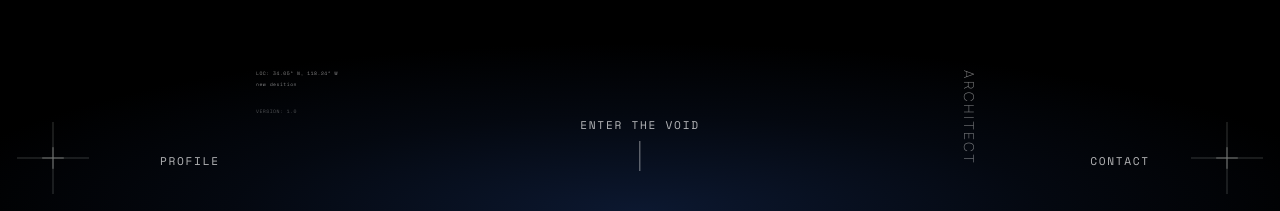
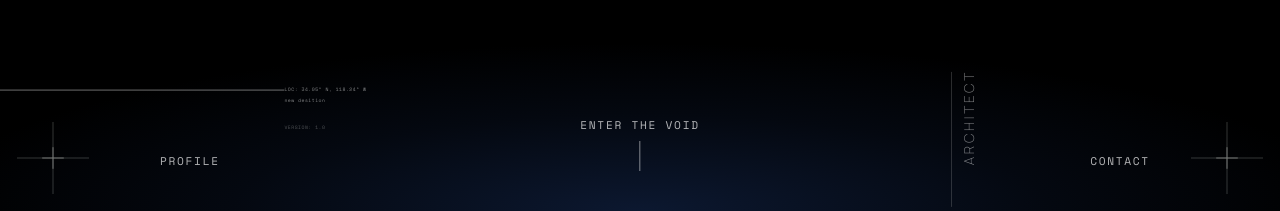
Before and after one commit to Igorvl/ksar-site, a React (Vite) app: page / in a window 1280 px wide. Shown: the part 589-800 px from the top of the page. Built offline with nearby package versions, Linux system fonts and the light colour scheme.

Commit message:
Add decorative lines: vertical above ARCHITECT, horizontal aligned with LOC text

```diff
--- a/src/components/CustomCursor.css
+++ b/src/components/CustomCursor.css
@@ -1,19 +1,22 @@
 .custom-cursor {
     position: fixed;
-    width: 40px;
-    height: 40px;
+    width: 80px;
+    height: 80px;
     border: 1px solid rgba(255, 255, 255, 0.5);
     border-radius: 50%;
     pointer-events: none;
     z-index: 9999;
-    transform: translate(-50%, -50%);
+    transform: translate(0, 0);
+    /* Bottom-right of cursor */
     transition: width 0.3s ease, height 0.3s ease, border-color 0.3s ease;
     mix-blend-mode: difference;
+    backdrop-filter: blur(3px);
+    -webkit-backdrop-filter: blur(3px);
 }
 
 .custom-cursor.hovering {
-    width: 60px;
-    height: 60px;
+    width: 100px;
+    height: 100px;
     border-color: rgba(255, 255, 255, 0.8);
 }
 
--- a/src/components/CustomCursor.jsx
+++ b/src/components/CustomCursor.jsx
@@ -42,7 +42,7 @@ function CustomCursor() {
 
         // Smooth follow animation
         const animate = () => {
-            const ease = 0.15
+            const ease = 0.03
             cursorX += (mouseX - cursorX) * ease
             cursorY += (mouseY - cursorY) * ease
 
--- a/src/components/HeroSection.css
+++ b/src/components/HeroSection.css
@@ -190,6 +190,24 @@
     gap: 2rem;
 }
 
+.hero-nav__architect-wrapper {
+    display: flex;
+    flex-direction: column;
+    align-items: center;
+    position: relative;
+}
+
+.hero-nav__line-vertical {
+    position: absolute;
+    bottom: 100%;
+    left: 50%;
+    transform: translateX(-50%);
+    height: calc(100vh - 2.5rem - 100%);
+    width: auto;
+    margin-bottom: 0.5rem;
+    pointer-events: none;
+}
+
 /* === HERO CONTENT === */
 .hero-content {
     position: relative;
--- a/src/components/HeroSection.jsx
+++ b/src/components/HeroSection.jsx
@@ -82,9 +82,16 @@ function HeroSection() {
                     <span className="hero-nav__cta-line" />
                 </a>
                 <div className="hero-nav__right-group">
-                    <span className="hero-nav__label hero-nav__label--vertical">
-                        ARCHITECT
-                    </span>
+                    <div className="hero-nav__architect-wrapper">
+                        <img
+                            src="/lineV.svg"
+                            alt=""
+                            className="hero-nav__line-vertical"
+                        />
+                        <span className="hero-nav__label hero-nav__label--vertical">
+                            ARCHITECT
+                        </span>
+                    </div>
                     <a href="#contact" className="hero-nav__link">
                         CONTACT
                     </a>
--- a/src/pages/HomePage.css
+++ b/src/pages/HomePage.css
@@ -125,6 +125,21 @@
     color: #fff;
 }
 
+/* Horizontal line from left edge, aligned with first LOC text line */
+.line-horizontal {
+    position: fixed;
+    bottom: calc(10% + 3.3rem);
+    left: -1vh;
+    transform: rotate(90deg);
+    transform-origin: bottom left;
+    width: 3vh;
+    height: 37vh;
+    pointer-events: none;
+    opacity: 0.7;
+    z-index: 40;
+    max-height: 38vh;
+}
+
 /* ============================================
    SIDE VERTICAL TEXT (Fixed Positioning)
    Шрифт: Manrope (--font-label)
@@ -163,7 +178,25 @@
     color: rgba(255, 255, 255, 0.5);
 }
 
+/* Vertical line from bottom edge to ARCHITECT */
+.line-vertical {
+    position: absolute;
+    top: auto;
+    /* bottom: 100%; */
+    left: -50%;
+    /* transform: translateX(-50%); */
+    height: calc(100vh - 35rem - 100%);
+    width: auto;
+    margin-bottom: 0rem;
+    pointer-events: none;
+    opacity: 0.7;
+}
+
 .side-text--left .vertical-text {
+    transform: rotate(180deg);
+}
+
+.side-text--right .vertical-text {
     transform: rotate(180deg);
 }
 
@@ -266,8 +299,8 @@
    ============================================ */
 .meta-panel {
     position: fixed;
-    bottom: 12%;
-    left: calc((2 / 10) * 100%);
+    bottom: 10%;
+    left: calc((2 / 9) * 100%);
     display: flex;
     flex-direction: column;
     gap: 0.25rem;
--- a/src/pages/HomePage.jsx
+++ b/src/pages/HomePage.jsx
@@ -36,6 +36,7 @@ export default function HomePage() {
                 <span className="vertical-text font-nav">SYNTHETIC</span>
             </div>
             <div className="side-text side-text--right">
+                <img src="/lineV.svg" className="line-vertical" aria-hidden="true" alt="" />
                 <span className="vertical-text font-nav">ARCHITECT</span>
             </div>
 
@@ -59,6 +60,7 @@ export default function HomePage() {
 
             {/* === META TEXT (Column 3 - right of PROFILE) === */}
             <div className="meta-panel">
+                <img src="/lineV.svg" className="line-horizontal" aria-hidden="true" alt="" />
                 <p className="meta-text font-nav">LOC: 34.05° N, 118.24° W</p>
                 <p className="meta-text font-nav">new desition</p>
                 <p className="meta-text font-nav">VERSION: 1.0</p>
```
Also changed, not shown: public/lineV.svg (added).
